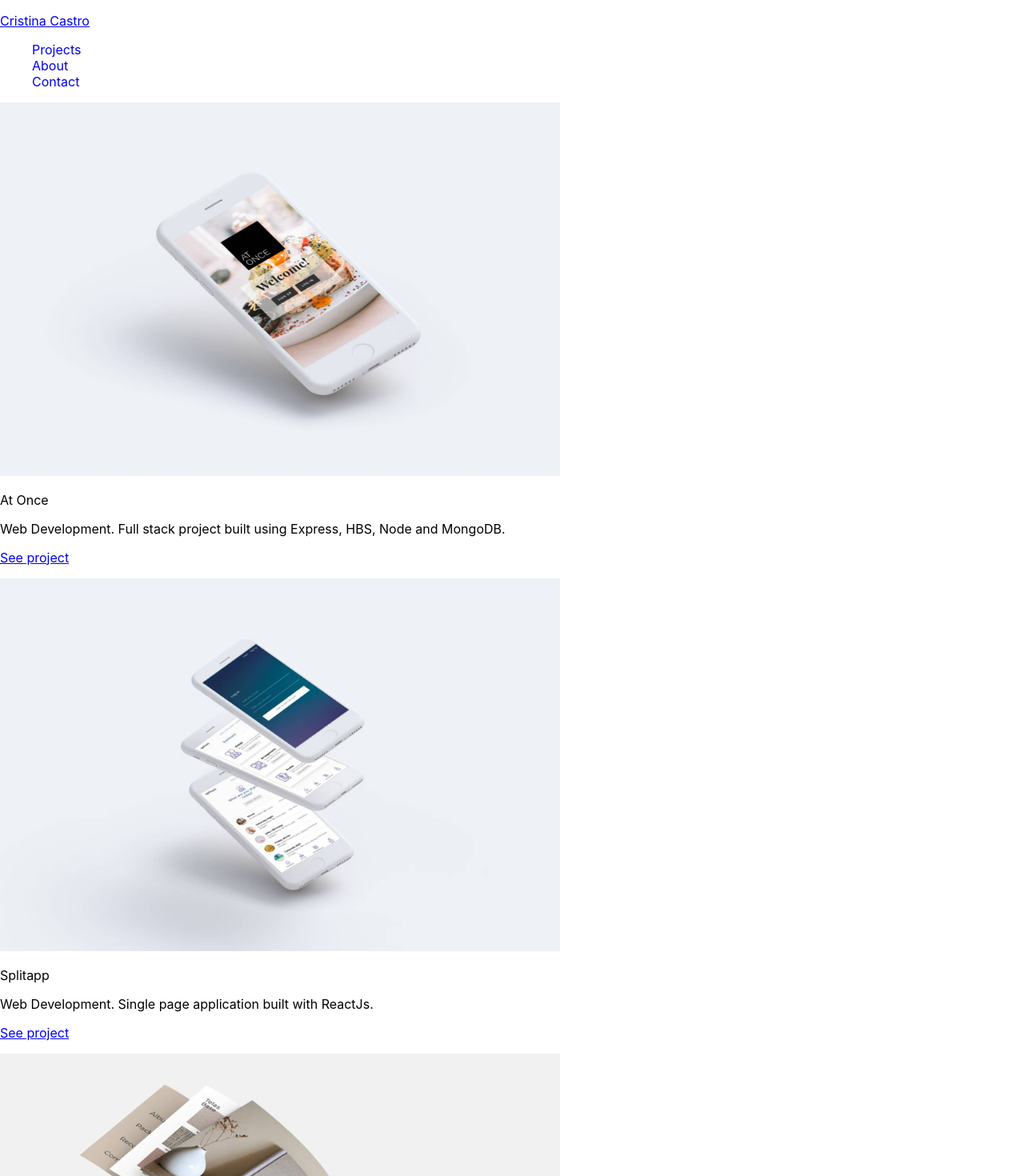
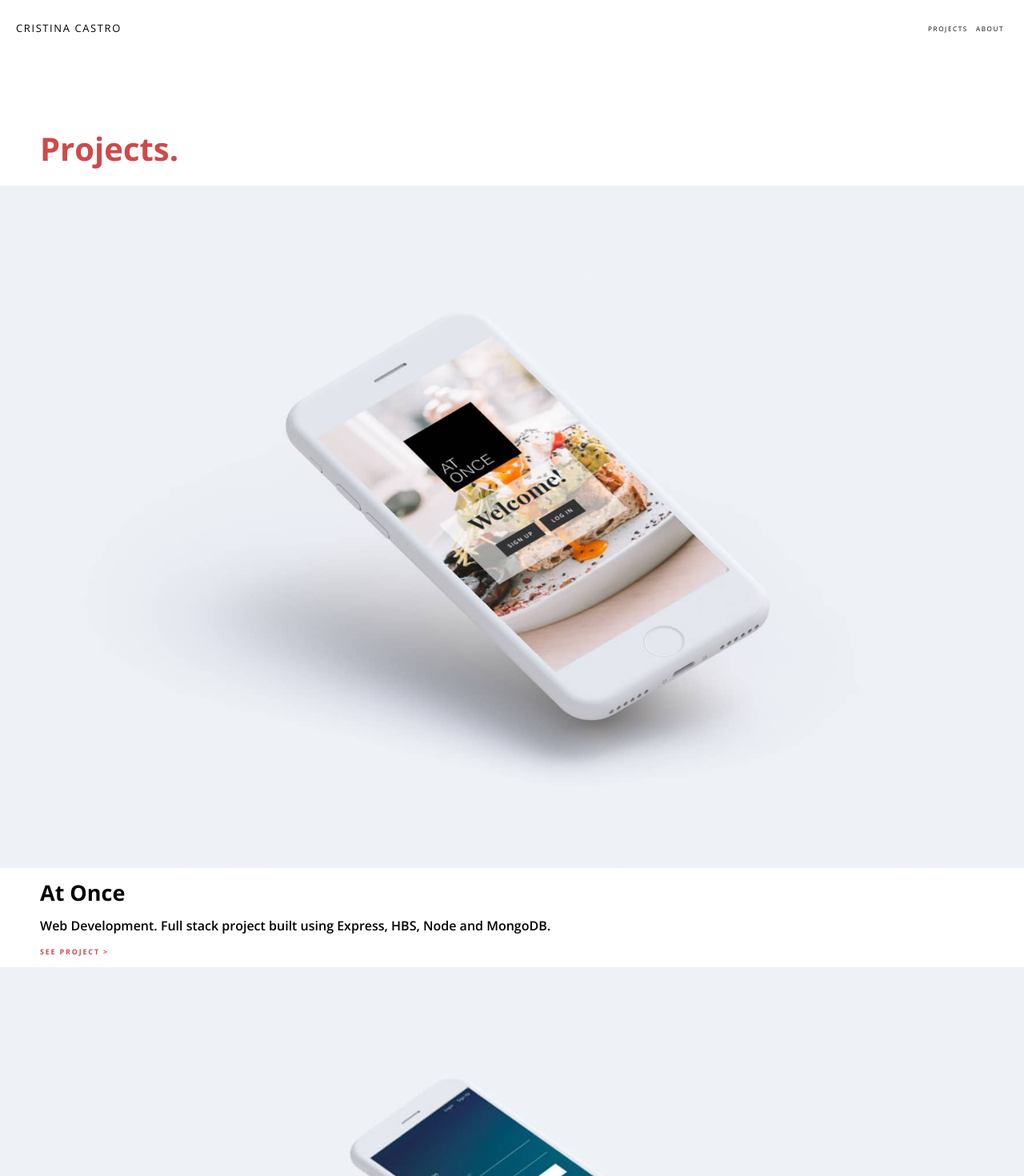
Before and after one commit to cristinacastro/cristinacastro.github.io, a React (Create React App) app in the folder portfolio/: page /projects in a window 1280 px wide. Shown: the top 1470 px of the page at 80% size. Built offline with nearby package versions, Linux system fonts and the light colour scheme.

Commit message:
home and about styles

```diff
--- a/portfolio/public/index.html
+++ b/portfolio/public/index.html
@@ -7,37 +7,14 @@
     <meta name="theme-color" content="#000000" />
     <meta
       name="description"
-      content="Web site created using create-react-app"
+      content="Cristina Castro Portfolio"
     />
-    <link rel="apple-touch-icon" href="%PUBLIC_URL%/logo192.png" />
-    <!--
-      manifest.json provides metadata used when your web app is installed on a
-      user's mobile device or desktop. See https://developers.google.com/web/fundamentals/web-app-manifest/
-    -->
+    <link rel="apple-touch-icon" href="" />
+
     <link rel="manifest" href="%PUBLIC_URL%/manifest.json" />
-    <!--
-      Notice the use of %PUBLIC_URL% in the tags above.
-      It will be replaced with the URL of the `public` folder during the build.
-      Only files inside the `public` folder can be referenced from the HTML.
-
-      Unlike "/favicon.ico" or "favicon.ico", "%PUBLIC_URL%/favicon.ico" will
-      work correctly both with client-side routing and a non-root public URL.
-      Learn how to configure a non-root public URL by running `npm run build`.
-    -->
-    <title>React App</title>
+    <title>Cristina Castro</title>
   </head>
   <body>
-    <noscript>You need to enable JavaScript to run this app.</noscript>
     <div id="root"></div>
-    <!--
-      This HTML file is a template.
-      If you open it directly in the browser, you will see an empty page.
-
-      You can add webfonts, meta tags, or analytics to this file.
-      The build step will place the bundled scripts into the <body> tag.
-
-      To begin the development, run `npm start` or `yarn start`.
-      To create a production bundle, use `npm run build` or `yarn build`.
-    -->
   </body>
 </html>
--- a/portfolio/src/App.css
+++ b/portfolio/src/App.css
@@ -1,38 +1,462 @@
-.App {
+
+@import url('https://fonts.googleapis.com/css2?family=Open+Sans:wght@300;400;600;700;800&display=swap');
+
+
+* {
+  margin: 0px;
+  padding: 0px;
+  scroll-behavior: smooth;
+}
+
+body {
+  font-family: "Open Sans", sans-serif;
+  font-size: 10px;
+}
+
+/* Margin-top */
+.mt10 {
+  margin-top: 10px;
+}
+.mt20 {
+  margin-top: 20px;
+}
+.mt30 {
+  margin-top: 30px;
+}
+.mt40 {
+  margin-top: 40px;
+}
+.mt50 {
+  margin-top: 50px;
+}
+.mt60 {
+  margin-top: 60px;
+}
+.mt70 {
+  margin-top: 70px;
+}
+.mt80 {
+  margin-top: 80px;
+}
+.mt90 {
+  margin-top: 90px;
+}
+.mt100 {
+  margin-top: 100px;
+}
+
+/* Margin-bottom */
+.mb10 {
+  margin-bottom: 10px;
+}
+.mb20 {
+  margin-bottom: 20px;
+}
+.mb30 {
+  margin-bottom: 30px;
+}
+.mb40 {
+  margin-bottom: 40px;
+}
+.mb50 {
+  margin-bottom: 50px;
+}
+.mb60 {
+  margin-bottom: 60px;
+}
+.mb70 {
+  margin-bottom: 70px;
+}
+.mb80 {
+  margin-bottom: 80px;
+}
+.mb90 {
+  margin-bottom: 90px;
+}
+.mb100 {
+  margin-bottom: 100px;
+}
+/* Margin-left */
+.ml10 {
+  margin-left: 10px;
+}
+.ml20 {
+  margin-left: 20px;
+}
+.ml30 {
+  margin-left: 30px;
+}
+.ml40 {
+  margin-left: 40px;
+}
+.ml50 {
+  margin-left: 50px;
+}
+.ml60 {
+  margin-left: 60px;
+}
+.ml70 {
+  margin-left: 70px;
+}
+.ml80 {
+  margin-left: 80px;
+}
+.ml90 {
+  margin-left: 90px;
+}
+.mr100 {
+  margin-left: 100px;
+}
+/* Margin-right */
+.mr10 {
+  margin-right: 10px;
+}
+.mr20 {
+  margin-right: 20px;
+}
+.mr30 {
+  margin-right: 30px;
+}
+.mr40 {
+  margin-right: 40px;
+}
+.mr50 {
+  margin-right: 50px;
+}
+.mr60 {
+  margin-right: 60px;
+}
+.mr70 {
+  margin-right: 70px;
+}
+.mr80 {
+  margin-right: 80px;
+}
+.mr90 {
+  margin-right: 90px;
+}
+.mr100 {
+  margin-right: 100px;
+}
+
+/* Padding-top */
+.pt10 {
+  padding-top: 10px;
+}
+.pt20 {
+  padding-top: 20px;
+}
+.pt30 {
+  padding-top: 30px;
+}
+.pt40 {
+  padding-top: 40px;
+}
+.pt50 {
+  padding-top: 50px;
+}
+.pt60 {
+  padding-top: 60px;
+}
+.pt70 {
+  padding-top: 70px;
+}
+.pt80 {
+  padding-top: 80px;
+}
+.pt90 {
+  padding-top: 90px;
+}
+.pt100 {
+  padding-top: 100px;
+}
+
+/* Padding-bottom */
+.pb10 {
+  padding-bottom: 10px;
+}
+.pb20 {
+  padding-bottom: 20px;
+}
+.pb30 {
+  padding-bottom: 30px;
+}
+.pb40 {
+  padding-bottom: 40px;
+}
+.pb50 {
+  padding-bottom: 50px;
+}
+.pb60 {
+  padding-bottom: 60px;
+}
+.pb70 {
+  padding-bottom: 70px;
+}
+.pb80 {
+  padding-bottom: 80px;
+}
+.pb90 {
+  padding-bottom: 90px;
+}
+.pb100 {
+  padding-bottom: 100px;
+}
+
+/* Padding left */
+.pt10 {
+  padding-top: 10px;
+}
+.pt20 {
+  padding-top: 20px;
+}
+.pt30 {
+  padding-top: 30px;
+}
+.pt40 {
+  padding-top: 40px;
+}
+.pt50 {
+  padding-top: 50px;
+}
+.pt60 {
+  padding-top: 60px;
+}
+.pt70 {
+  padding-top: 70px;
+}
+.pt80 {
+  padding-top: 80px;
+}
+.pt90 {
+  padding-top: 90px;
+}
+.pt100 {
+  padding-top: 100px;
+}
+
+/* Padding-left */
+.pl10 {
+  padding-left: 10px;
+}
+.pl20 {
+  padding-left: 20px;
+}
+.pl30 {
+  padding-left: 30px;
+}
+.pl40 {
+  padding-left: 40px;
+}
+.pl50 {
+  padding-left: 50px;
+}
+.pl60 {
+  padding-left: 60px;
+}
+.pl70 {
+  padding-left: 70px;
+}
+.pl80 {
+  padding-left: 80px;
+}
+.pl90 {
+  padding-left: 90px;
+}
+.pl100 {
+  padding-left: 100px;
+}
+/* Padding-rigth */
+.pr10 {
+  padding-right: 10px;
+}
+.pr20 {
+  padding-right: 20px;
+}
+.pr30 {
+  padding-right: 30px;
+}
+.pr40 {
+  padding-right: 40px;
+}
+.pr50 {
+  padding-right: 50px;
+}
+.pr60 {
+  padding-right: 60px;
+}
+.pr70 {
+  padding-right: 70px;
+}
+.pr80 {
+  padding-right: 80px;
+}
+.pr90 {
+  padding-right: 90px;
+}
+.pr100 {
+  padding-right: 100px;
+}
+.w100{
+  width: 100%;
+}
+.ta{
   text-align: center;
 }
-
-.App-logo {
-  height: 40vmin;
-  pointer-events: none;
+.center-div {
+  display: flex;
+  align-items: center;
+  justify-content: center;
+  height: 100%;
+  flex-direction: column;
 }
 
-@media (prefers-reduced-motion: no-preference) {
-  .App-logo {
-    animation: App-logo-spin infinite 20s linear;
-  }
+h1 {
+  font-size: 4em;
+  font-weight: 700;
+  line-height: 1.3em;
+  margin: 15px 0px;
+  color:#ce4a4a;
 }
 
-.App-header {
-  background-color: #282c34;
-  min-height: 100vh;
-  display: flex;
-  flex-direction: column;
-  align-items: center;
-  justify-content: center;
-  font-size: calc(10px + 2vmin);
-  color: white;
+h2 {
+  font-size: 2.7em;
+  font-weight: 700;
+  line-height: 1.3em;
+  padding: 10px 0px;
 }
 
-.App-link {
-  color: #61dafb;
+h3 {
+  font-size: 2.2em;
+  font-weight: 200;
+  letter-spacing: 1px;
 }
 
-@keyframes App-logo-spin {
-  from {
-    transform: rotate(0deg);
-  }
-  to {
-    transform: rotate(360deg);
-  }
+h4 {
+  font-size: 2.5em;
+  font-weight: 600;
+  color:#ce4a4a;
+  letter-spacing: 0.3px;
+  margin: 10px 0 10px 0;
 }
+
+h5 {
+  font-size: 1.3em;
+  font-weight: 700;
+  color:#ce4a4a;
+  letter-spacing: 1.3px;
+  text-transform: uppercase;
+  margin:30px 0 10px 0;
+}
+
+h6 {
+  font-size: 1.6em;
+  font-weight: 600;
+  line-height: 28px;
+}
+
+p {
+  font-size: 1.6em;
+  font-weight: 200;
+  line-height: 28px;
+}
+
+p span{
+  font-weight: 600;
+}
+
+.navbar {
+  display:flex;
+  width: 100%;
+  justify-content: space-between;
+  align-items: center;
+  text-transform: uppercase;
+  font-size: 0.9em;
+  letter-spacing: 0.2em;
+}
+
+a{
+  text-decoration: none;
+  color: black;
+  padding: 5px;
+}
+
+.navbar a:hover {
+  font-weight: 600;
+}
+
+.navbar ul {
+  display:flex;
+  list-style: none;
+}
+
+.navbar-container{
+  align-content: center;
+}
+
+.logo {
+  width: 50%;
+}
+
+.red-btn a{
+  color:white;
+  background-color: #ce4a4a;
+  padding: 8px;
+  text-transform: uppercase;
+  font-size: 0.9em;
+  font-weight: 700;
+  letter-spacing: 0.2em;
+}
+
+.red-btn a:hover{
+  color: #ce4a4a;
+  border: solid 2px  #ce4a4a;
+  background-color: transparent;
+}
+
+.icons-nav{
+  margin-left: 45px;
+  display: flex;
+}
+
+.icons-nav ul {
+  display:flex;
+}
+
+.icons-nav li{
+  padding-right: 5px;
+  list-style: none;
+}
+
+.about-list{
+  font-size: 1.5em;
+  font-weight: 200;
+  line-height: 24px;
+  margin-top:15px;
+}
+
+.about-list li{
+  list-style: none;
+}
+
+.about-list span{
+  color: #ce4a4a;
+  font-weight: 600;
+}
+
+.projects img{
+  width: 100%;
+}
+
+.projects a{
+  color:#ce4a4a;
+  text-transform: uppercase;
+  padding:0;
+}
+
+.projects p{
+  font-size: 0.9em;
+  font-weight: 700;
+  letter-spacing: 0.2em;
+  margin: 5px 0 5px 0;
+}
--- a/portfolio/src/components/About.js
+++ b/portfolio/src/components/About.js
@@ -0,0 +1,82 @@
+import React from "react";
+
+const About = () => {
+  return (
+    <div>
+      <div className="about ml50 mr50 mt100">
+        <h1>About me.</h1>
+        <p>
+          Hello! I'm Cristina, a <span> junior front end developer</span> and{" "}
+          <span>graphic designer</span> based in Barcelona. Creativity is one of
+          my passions so I decided to study web development on Ironhack in order
+          to <span> make good ideas work</span>. I'm a flexible, committed and
+          sensitive person who loves learning and improving.
+        </p>
+        <div>
+          <h5>Web development</h5>
+          <p>
+            I like to code things from scratch and I enjoy bringing ideas to
+            life.
+          </p>
+          <ul className="about-list">
+            <li>
+              <span>| </span>HTML 5
+            </li>
+            <li>
+              <span>| </span>CSS 3
+            </li>
+            <li>
+              <span>| </span>Javascript
+            </li>
+            <li>
+              <span>| </span>React JS
+            </li>
+            <li>
+              <span>| </span>Express JS
+            </li>
+            <li>
+              <span>| </span>MongoDB
+            </li>
+            <li>
+              <span>| </span>Node JS
+            </li>
+            <li>
+              <span>| </span>Git
+            </li>
+          </ul>
+        </div>
+        <div>
+          <h5>Graphic Design</h5>
+          <p>I value clean design patterns and attention to detail.</p>
+          <ul className="about-list">
+            <li>
+              <span>| </span>Adobe Illustrator
+            </li>
+            <li>
+              <span>| </span>Adobe Photoshop
+            </li>
+            <li>
+              <span>| </span>Adobe Indesign
+            </li>
+          </ul>
+        </div>
+
+        <div className = "mt30">
+          <p>
+            You can contact me on
+            <a href="https://www.linkedin.com/in/cristina-castro-cipres/">
+              <span>linkedin</span>
+            </a>
+            or email at <span>cristinacastro87@gmail.com</span> and check my
+            work on
+            <a href="https://github.com/cristinacastro">
+              <span>Github</span>.
+            </a>
+          </p>
+        </div>
+      </div>
+    </div>
+  );
+};
+
+export default About;
--- a/portfolio/src/components/Navbar.js
+++ b/portfolio/src/components/Navbar.js
@@ -4,27 +4,26 @@ import { Link } from "react-router-dom";
 const Navbar = () => {
   return (
     <nav className="navbar">
+      <div className="navbar ml20 mr20 mt10">
+        <div className="logo">
+          <Link to="/">
+            <p>Cristina Castro</p>
+          </Link>
+        </div>
         <div>
-        <div>
-          <Link to="/"><p>Cristina Castro</p></Link>
-        </div>
-        <ul>
-          <li style={{ listStyle: "none" }}>
-            <Link to="/projects" style={{ textDecoration: "none" }}>
+          <ul className="navbar-ul">
+            <li>
+              <Link to="/projects">
                 Projects
               </Link>
             </li>
-          <li style={{ listStyle: "none" }}>
-            <Link to="/projects" style={{ textDecoration: "none" }}>
+            <li>
+              <Link to="/about">
                 About
               </Link>
             </li>
-          <li style={{ listStyle: "none" }}>
-            <Link to="/projects" style={{ textDecoration: "none" }}>
-              Contact
-            </Link>
-          </li>
           </ul>
+        </div>
       </div>
     </nav>
   );
--- a/portfolio/src/components/ProjectList.js
+++ b/portfolio/src/components/ProjectList.js
@@ -3,15 +3,18 @@ import { Link } from "react-router-dom";
 
 export default function ProjectList({projects}) {
   return (
-      <div className="">
-          <div className="">
+      <div className="projects mt100">
+      <h1 className="ml50 mb20">Projects.</h1>
+          <div className="project-card">
               {projects.map((eachProject, index) => {
                   return (
                       <div key={eachProject.id}>
-                      <img src = {eachProject.picture} alt="project pic" width="700"/>
-                      <p>{eachProject.title}</p>
-                      <p>{eachProject.intro}</p>
-                      <p><Link to={{pathname:`/projects/${eachProject.id}`, state: {projectsState: projects}}}>See project</Link></p>
+                        <img src = {eachProject.picture} alt="project pic" width="700"/>
+                        <div className="mr50 ml50">
+                        <h2>{eachProject.title}</h2>
+                        <h6>{eachProject.intro}</h6>
+                        <p><Link to={{pathname:`/projects/${eachProject.id}`, state: {projectsState: projects}}}>See project > </Link></p>
+                        </div>
                       </div>
                   )
               })}
```
Also changed, not shown: portfolio/src/App.js (+3 -5 lines), portfolio/src/components/Home.js (+11 -11 lines), 1 other file (tests, documents, lock files or other folders). Lines whose indentation alone changed are shown as unchanged.
